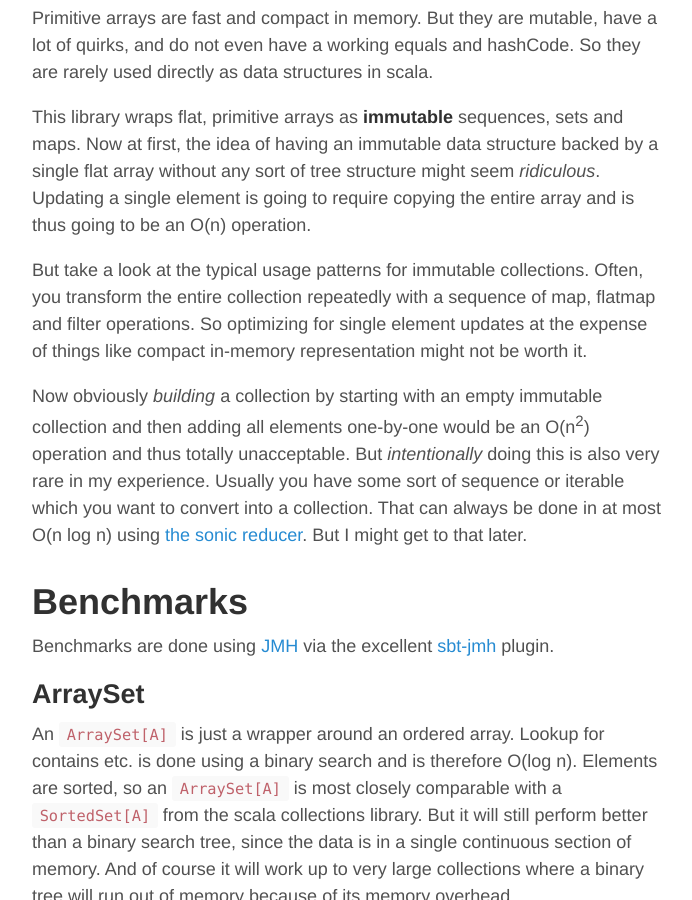
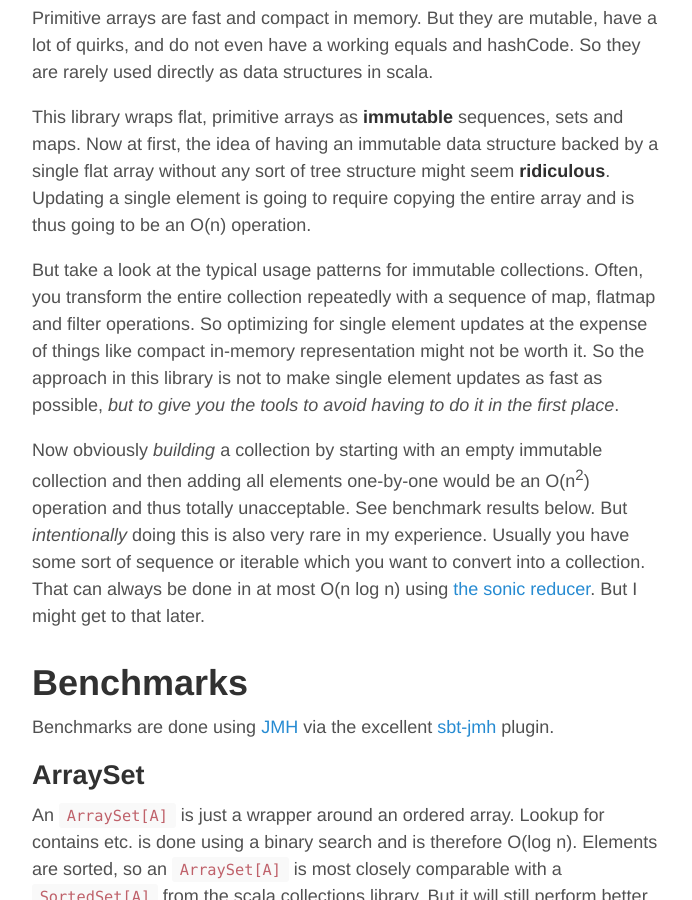
Before and after one commit to rklaehn/rklaehn.github.io, a Jekyll site: the page built from _posts/2015-12-18-array-based-immutable-collections.md, in a window 1280 px wide and 900 px high, scrolled down 343 px. Shown: the whole window, without its empty margins (293-985 px from the left). Built offline with Jekyll 4.4.1, drawn with Linux system fonts in a browser that asks for light colours.

Commit message:
Update 2015-12-18-array-based-immutable-collections.md

```diff
--- a/_posts/2015-12-18-array-based-immutable-collections.md
+++ b/_posts/2015-12-18-array-based-immutable-collections.md
@@ -11,11 +11,11 @@ title: Array based immutable collections
 
 Primitive arrays are fast and compact in memory. But they are mutable, have a lot of quirks, and do not even have a working equals and hashCode. So they are rarely used directly as data structures in scala.
 
-This library wraps flat, primitive arrays as **immutable** sequences, sets and maps. Now at first, the idea of having an immutable data structure backed by a single flat array without any sort of tree structure might seem *ridiculous*. Updating a single element is going to require copying the entire array and is thus going to be an O(n) operation.
+This library wraps flat, primitive arrays as **immutable** sequences, sets and maps. Now at first, the idea of having an immutable data structure backed by a single flat array without any sort of tree structure might seem **ridiculous**. Updating a single element is going to require copying the entire array and is thus going to be an O(n) operation.
 
-But take a look at the typical usage patterns for immutable collections. Often, you transform the entire collection repeatedly with a sequence of map, flatmap and filter operations. So optimizing for single element updates at the expense of things like compact in-memory representation might not be worth it.
+But take a look at the typical usage patterns for immutable collections. Often, you transform the entire collection repeatedly with a sequence of map, flatmap and filter operations. So optimizing for single element updates at the expense of things like compact in-memory representation might not be worth it. So the approach in this library is not to make single element updates as fast as possible, *but to give you the tools to avoid having to do it in the first place*.
 
-Now obviously *building* a collection by starting with an empty immutable collection and then adding all elements one-by-one would be an O(n<sup>2</sup>) operation and thus totally unacceptable. But *intentionally* doing this is also very rare in my experience. Usually you have some sort of sequence or iterable which you want to convert into a collection. That can always be done in at most O(n log n) using [the sonic reducer](https://github.com/rklaehn/sonicreducer). But I might get to that later.
+Now obviously *building* a collection by starting with an empty immutable collection and then adding all elements one-by-one would be an O(n<sup>2</sup>) operation and thus totally unacceptable. See benchmark results below. But *intentionally* doing this is also very rare in my experience. Usually you have some sort of sequence or iterable which you want to convert into a collection. That can always be done in at most O(n log n) using [the sonic reducer](https://github.com/rklaehn/sonicreducer). But I might get to that later.
 
 # Benchmarks
 
```
